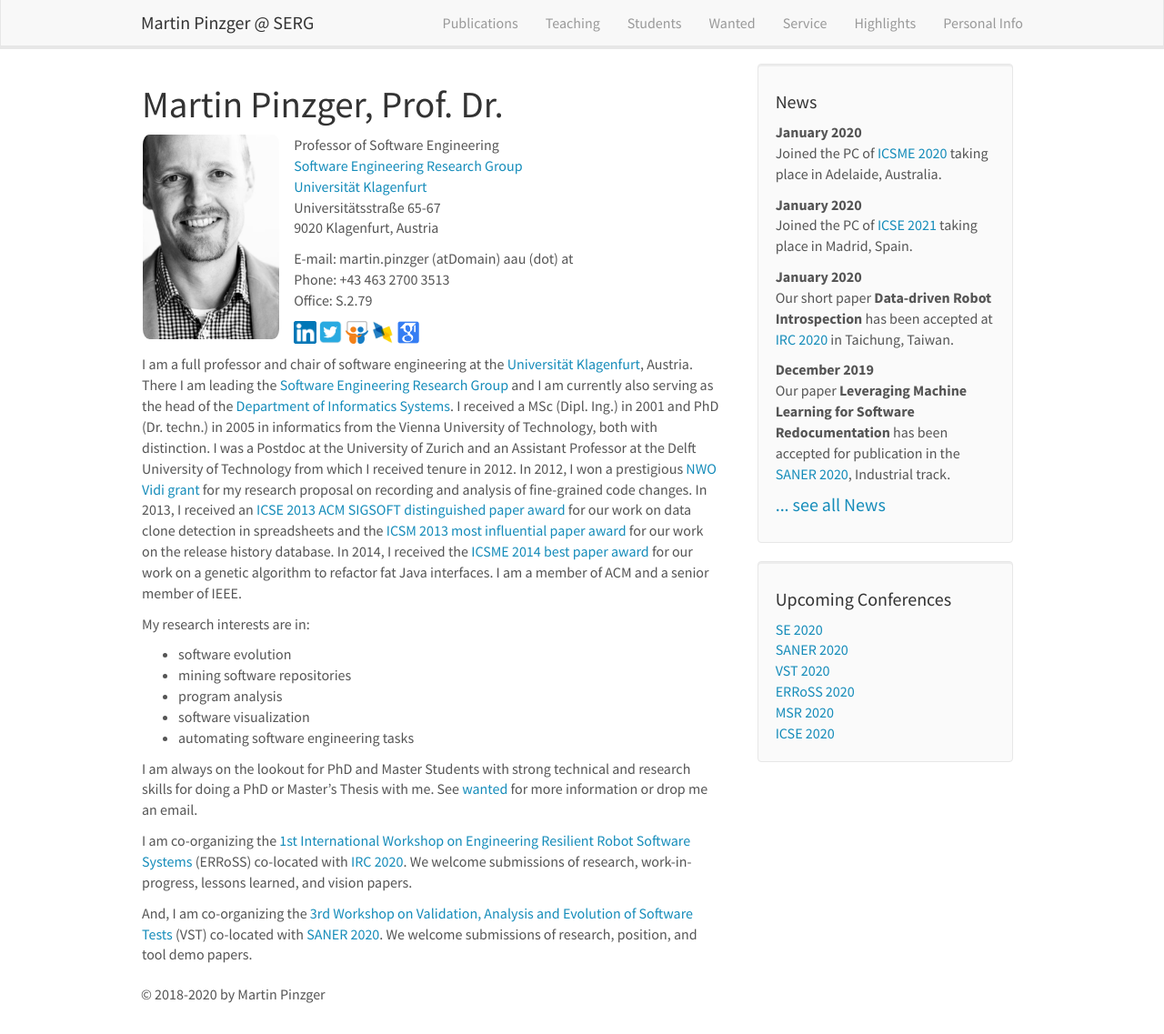
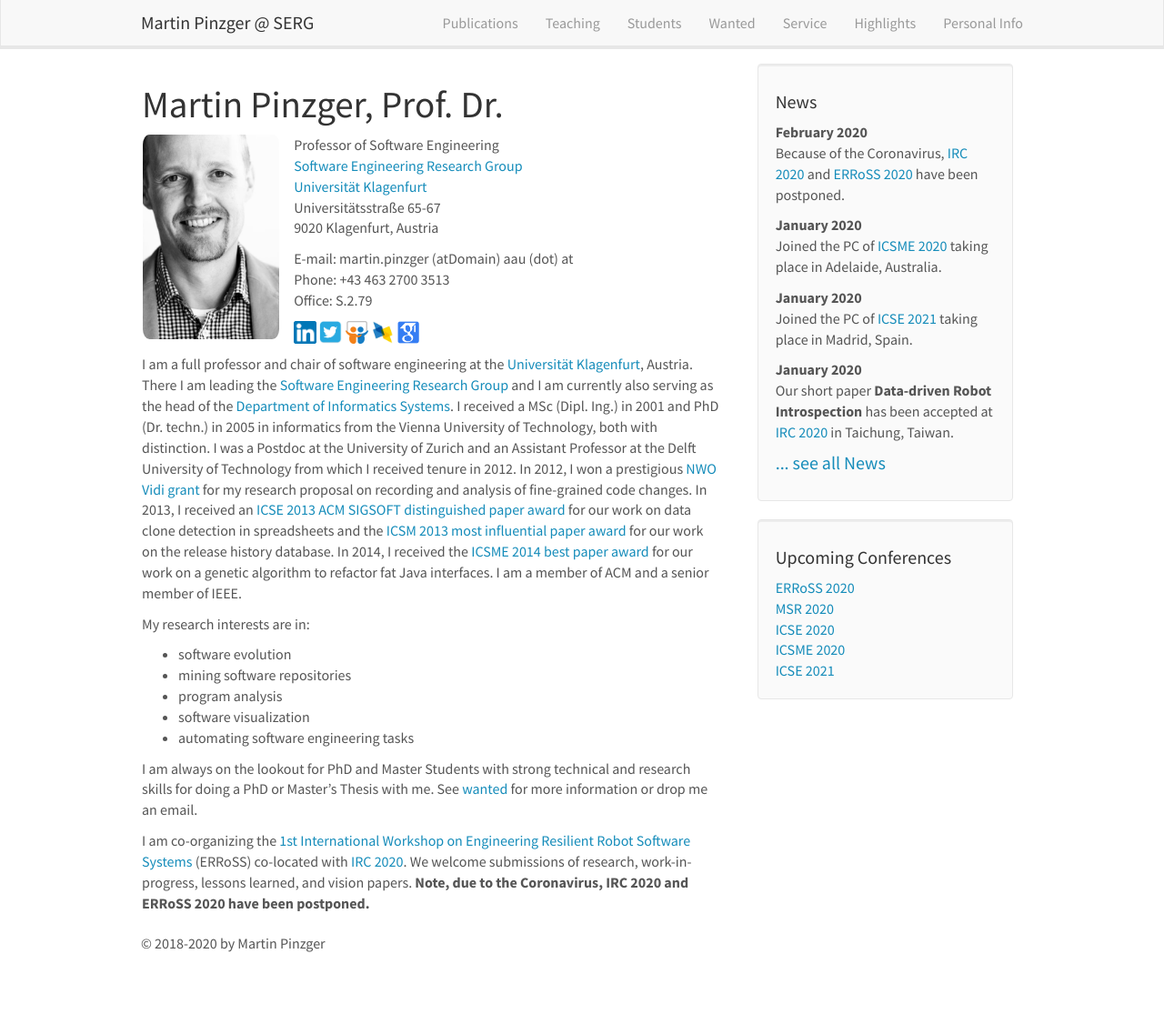
Before and after one commit to pinzger/pinzger.github.io, a Jekyll site: the page built from _pages/home.md, in a window 1280 px wide and 1137 px high. Shown: the whole window at 91% size. Built offline with Jekyll 4.4.1, drawn with Linux system fonts in a browser that asks for light colours; nearby versions of some CDN libraries.

Commit message:
updated news, saner sc

```diff
--- a/_data/news.yml
+++ b/_data/news.yml
@@ -1,3 +1,6 @@
+- date: <strong>February 2020</strong>
+  headline: "Because of the Coronavirus, <a href=\"http://irc.asia.edu.tw/2020\">IRC 2020</a> and <a href=\"https://www.erross.org/\">ERRoSS 2020</a> have been postponed."
+
 - date: <strong>January 2020</strong>
   headline: "Joined the PC of <a href=\"https://icsme2020.github.io/\">ICSME 2020</a> taking place  in Adelaide, Australia."
 
--- a/_includes/conferences.html
+++ b/_includes/conferences.html
@@ -2,11 +2,10 @@
 <div class="well">
 <h4>Upcoming Conferences</h4>
 
-<a href="http://se20.ocg.at/">SE 2020</a> <br/>
-<a href="https://saner2020.csd.uwo.ca/">SANER 2020</a> <br/>
-<a href="http://vst2020.scch.at/">VST 2020</a>  <br/>
 <a href="https://www.erross.org/">ERRoSS 2020</a>  <br/>
 <a href="http://2020.msrconf.org/">MSR 2020</a> <br/>
 <a href="https://conf.researchr.org/home/icse-2020">ICSE 2020</a> <br/>
+<a href="https://icsme2020.github.io/">ICSME 2020</a> <br/>
+<a href="https://conf.researchr.org/home/icse-2021">ICSE 2021</a> <br/>
 
 </div>
--- a/_pages/home.md
+++ b/_pages/home.md
@@ -41,6 +41,4 @@ My research interests are in:
 
 I am always on the lookout for PhD and Master Students with strong technical and research skills for doing a PhD or Master's Thesis with me. See [wanted](wanted) for more information or drop me an email.
 
-I am co-organizing the [1st International Workshop on Engineering Resilient Robot Software Systems](https://www.erross.org/) (ERRoSS) co-located with [IRC 2020](http://irc.asia.edu.tw/2020). We welcome submissions of research, work-in-progress, lessons learned, and vision papers.
-
-And, I am co-organizing the [3rd Workshop on Validation, Analysis and Evolution of Software Tests](http://vst2020.scch.at/) (VST) co-located with [SANER 2020](https://saner2020.csd.uwo.ca/). We welcome submissions of research, position, and tool demo papers.
+I am co-organizing the [1st International Workshop on Engineering Resilient Robot Software Systems](https://www.erross.org/) (ERRoSS) co-located with [IRC 2020](http://irc.asia.edu.tw/2020). We welcome submissions of research, work-in-progress, lessons learned, and vision papers. **Note, due to the Coronavirus, IRC 2020 and ERRoSS 2020 have been postponed.**
```
Also changed, not shown: _pages/personalinfo.md (+0 -12 lines), _pages/service.md (+3 -3 lines).
